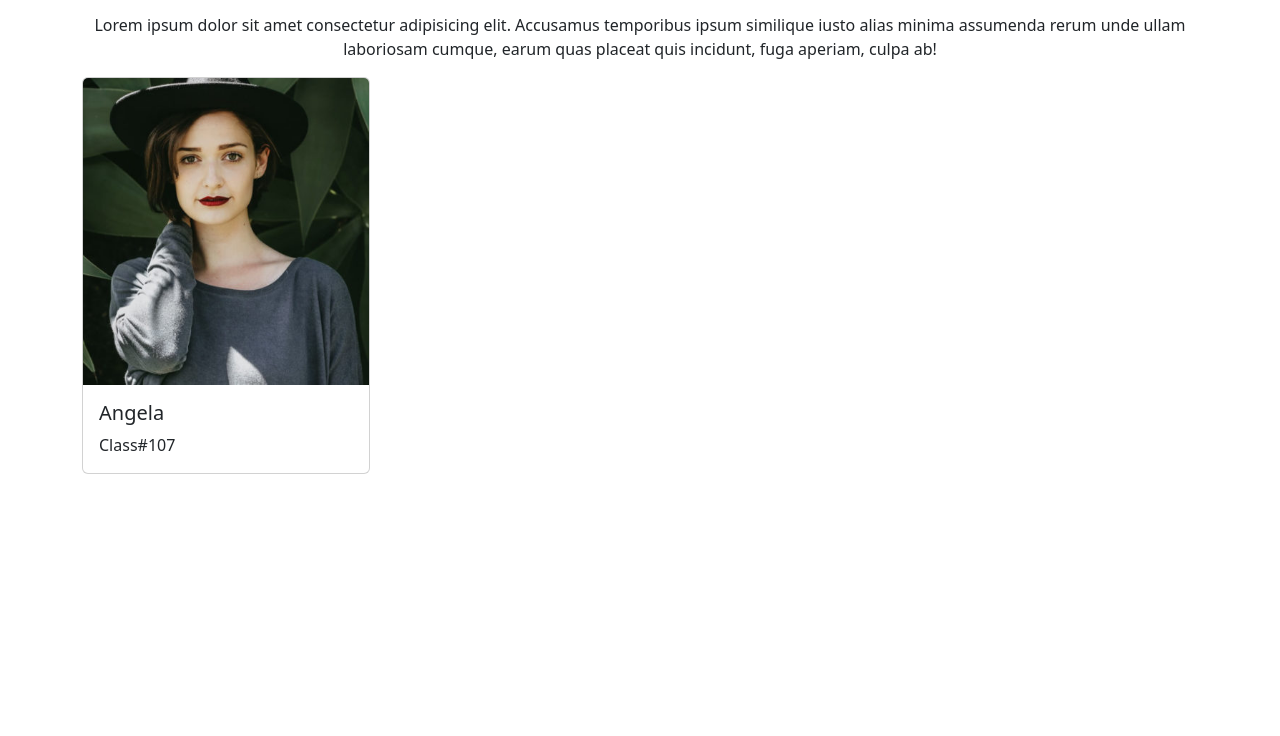
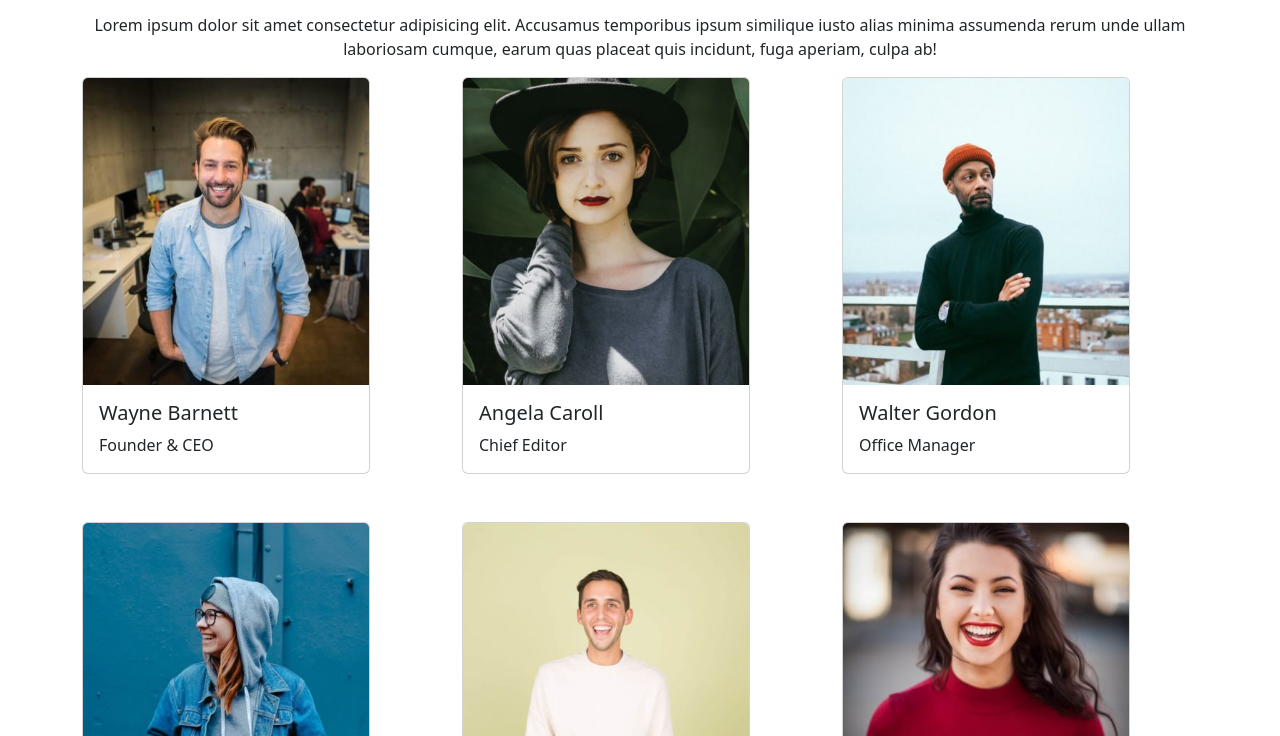
Before and after one commit to burillu/js-our-team, a plain HTML site: page index.html in a window 1280 px wide. Shown: the part 64-800 px from the top of the page. Drawn offline with nearby package versions, Linux system fonts and the light colour scheme.

Commit message:
add fn printcards

```diff
--- a/css/style.css
+++ b/css/style.css
@@ -0,0 +1,3 @@
+.my-card{
+    width: 18rem;
+}
--- a/index.html
+++ b/index.html
@@ -20,17 +20,10 @@
   <div class="container">
     <h1 class="text-center fs-4 py-3">Our Team</h1>
     <p class="text-center my-3"> Lorem ipsum dolor sit amet consectetur adipisicing elit. Accusamus temporibus ipsum similique iusto alias minima assumenda rerum unde ullam laboriosam cumque, earum quas placeat quis incidunt, fuga aperiam, culpa ab!</p>
-    <div class="row" id="cardsRow">
-      <div class="col">
-        <div class="card" style="width: 18rem;">
-          <img src="img/angela-caroll-chief-editor.jpg" class="card-img-top" alt="...">
-          <div class="card-body">
-            <h5 class="card-title">Angela</h5>
-            <p class="card-text">Class#107</p>
+    <div class="row gy-5" id="cardsRow">
 
-          </div>
-        </div>
-      </div>
+
+
     </div>
   </div>
   <script src="js/utility.js"></script>
--- a/js/script.js
+++ b/js/script.js
@@ -4,7 +4,7 @@ const ourTeam = [
     {
         name: 'Wayne Barnett',
         role: 'Founder & CEO',
-        picture: 'wayne - barnett - founder - ceo.jpg'
+        picture: 'wayne-barnett-founder-ceo.jpg'
     },
     {
         name: 'Angela Caroll',
@@ -32,15 +32,44 @@ const ourTeam = [
         picture: 'barbara-ramos-graphic-designer.jpg'
     },
 ]
+// prendo il divRow
+const divRow = document.getElementById('cardsRow');
+//console.log( ourTeam);
+// stampo le cards
+printCards()
 
-//console.log( ourTeam);
-for (let index = 0; index < ourTeam.length; index++) {
-    const element = ourTeam[index];
-    let name = element.name;
-    console.log(index+" "+ name);
-    let role = element.role;
-    console.log(index + " " + role);
-    let picture = element.picture;
-    console.log(index +" "+  picture)
-    console.log('***********************');
+
+
+
+/********************************************************************************************** */
+// FUNZIONI
+
+// funzione che stampa le cards a schermo
+function printCards() {
+
+    for (let index = 0; index < ourTeam.length; index++) {
+        const element = ourTeam[index];
+        const divCol = document.createElement('div');
+        divCol.classList.add('col');
+
+        let name = element.name;
+        //console.log(index + " " + name);
+        let role = element.role;
+        //console.log(index + " " + role);
+        let picture = element.picture;
+        console.log(index + " " + picture)
+        //console.log('***********************');
+        const template = `<div class="card my-card">
+<img src="img/${picture}" class="card-img-top" alt="${name}">
+<div class="card-body">
+  <h5 class="card-title">${name} </h5>
+  <p class="card-text">${role}</p>
+
+</div>
+</div>`;
+divCol.innerHTML= template;
+divRow.append(divCol);
+    }
+
+
 }
```
